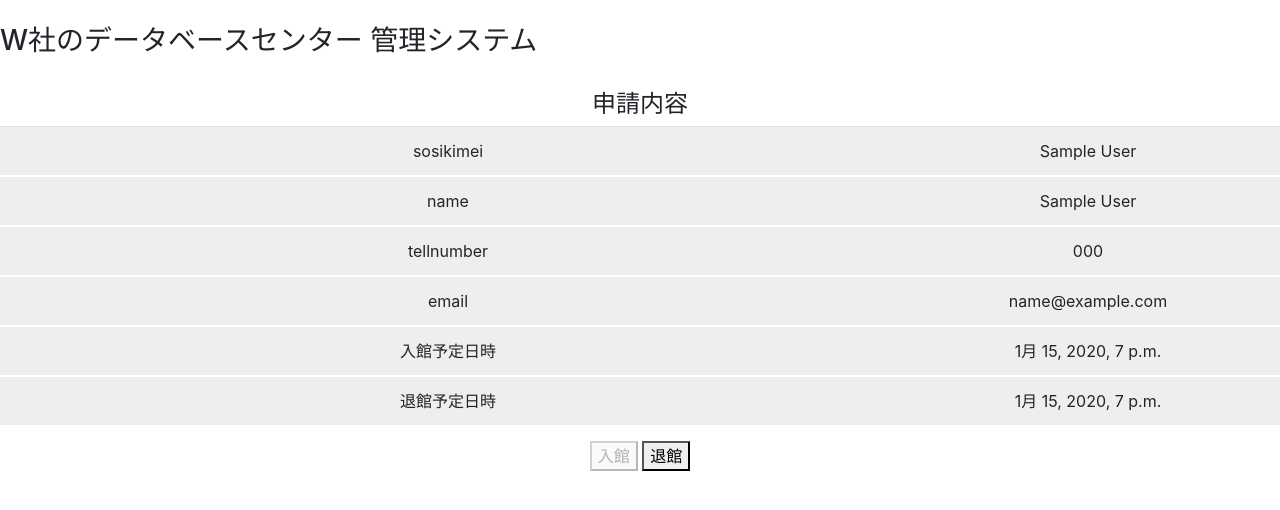
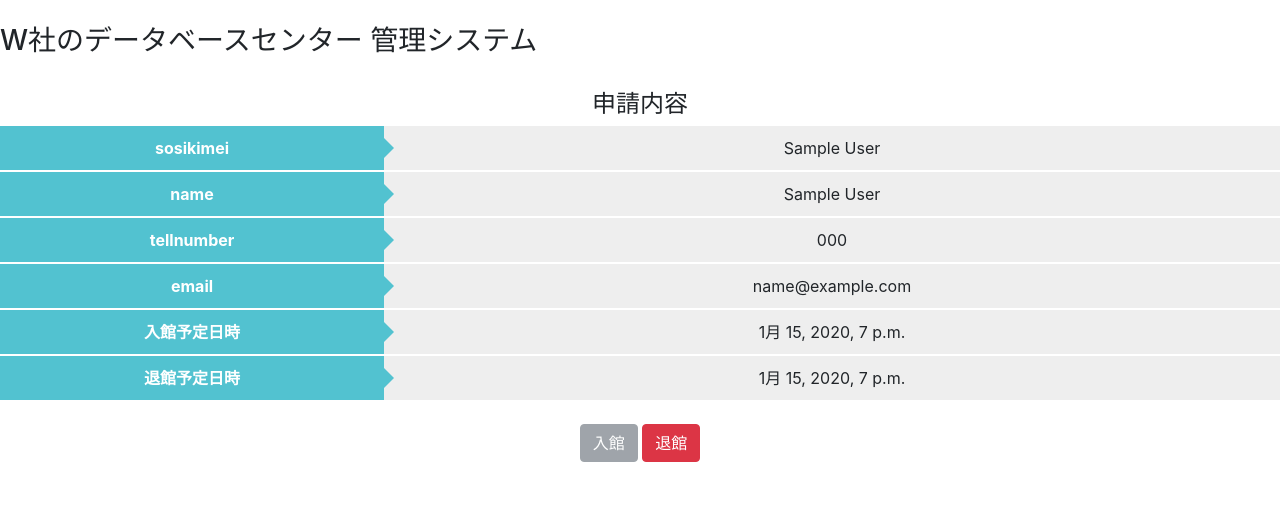
Before and after one commit to t17cs015/T01_deploy, a Django app: page /management_system/performance/1/ in a window 1280 px wide. Shown: the top 510 px of the page. Run offline with Django 3.2, Linux system fonts and the light colour scheme; tables that the repository leaves empty hold one stand-in row (values such as "Sample post"); some libraries are stand-ins or nearby versions.

Commit message:
[fix] 入退館記録画面の見栄えの変更
上記の通りです

```diff
--- a/management_system/templates/management_system/request_performance.html
+++ b/management_system/templates/management_system/request_performance.html
@@ -6,41 +6,43 @@
  <form method='post' id='send'>
  {% csrf_token %}
 
-<h4 class="ui horizontal divider header"><i class="bar chart icon"></i> 申請内容 </h4>
-<table class="ui definition table">
+<h4>申請内容 </h4>
+
+<table>
   <tbody>
     <tr>
-      <td class="two wide column">sosikimei</td>
+      <th>sosikimei</th>
       <td>{{form_customer.organization_name}} </td>
     </tr>
     <tr>
-      <td>name</td>
+      <th>name</th>
       <td>{{form_customer.name}} </td>
     </tr>
     <tr>
-      <td>tellnumber</td>
+      <th>tellnumber</th>
       <td>{{form_customer.tell_number}} </td>
     </tr>
     <tr>
-      <td>email</td>
+      <th>email</th>
       <td>{{form_customer.email}} </td>
     </tr>
     <tr>
-      <td>入館予定日時</td>
+      <th>入館予定日時</th>
       <td>{{form_request.scheduled_entry_datetime}} </td>
     </tr>
     <tr>
-      <td>退館予定日時</td>
+      <th>退館予定日時</th>
       <td>{{form_request.scheduled_exit_datetime}}</td>
     </tr>
   </tbody>
 </table>
+<br>
 {% ifequal form_message "入館" %}
-<button class="ui blue button" type = "submit/" value = 'enter' onclick='return confirm("入館します");' form = 'send'><font style="vertical-align: inherit;"><font style="vertical-align: inherit;">入館 </font></font></button>
-<button class="ui black button" disabled="disabled"><font style="vertical-align: inherit;"><font style="vertical-align: inherit;">退館</font></font></button>
+<button class="btn btn-primary" type = "submit/" value = 'enter' onclick='return confirm("入館します");' form = 'send'>入館 </button>
+<button class="btn btn-secondary" disabled="disabled">退館</button>
 {% else %}
-<button class="ui black button" type = "subumit/" disabled="disabled"><font style="vertical-align: inherit;"><font style="vertical-align: inherit;">入館</font></font></button>
-<button class="ui red button" value = 'enter' onclick='return confirm("退館します");'form = 'send'><font style="vertical-align: inherit;"><font style="vertical-align: inherit;">退館 </font></font></button>
+<button class="btn btn-secondary" type = "subumit/" disabled="disabled">入館</button>
+<button class="btn btn-danger" value = 'enter' onclick='return confirm("退館します");'form = 'send'>退館 </button>
 {%endifequal%}
 </form>
  {% endblock %}
--- a/static/management_system/style_add.css
+++ b/static/management_system/style_add.css
@@ -1,5 +1,5 @@
 input{
-    width: 100%; /*親要素いっぱい広げる*/
+    width: 90%; /*親要素いっぱい広げる*/
     padding: 3px 5px; /*ボックスを大きくする*/
     font-size: 16px;
     border-radius: 3px; /*ボックス角の丸み*/
--- a/templates/base.html
+++ b/templates/base.html
@@ -17,9 +17,9 @@
     <div class="notification is-info">
         <!-- <button class="delete" type="button"></button> -->
         {% for message in messages %}
-		<div class="ui red inverted segment"><font style="vertical-align: inherit;"><font style="vertical-align: inherit;">
+		<div class="alert alert-danger" role="alert">
 			{{ message }}
-		</font></font></div>
+		</div>
         {% endfor %}
     </div>
 </div>
```
Also changed, not shown: management_system/templates/management_system/request_login.html (+8 -3 lines).
